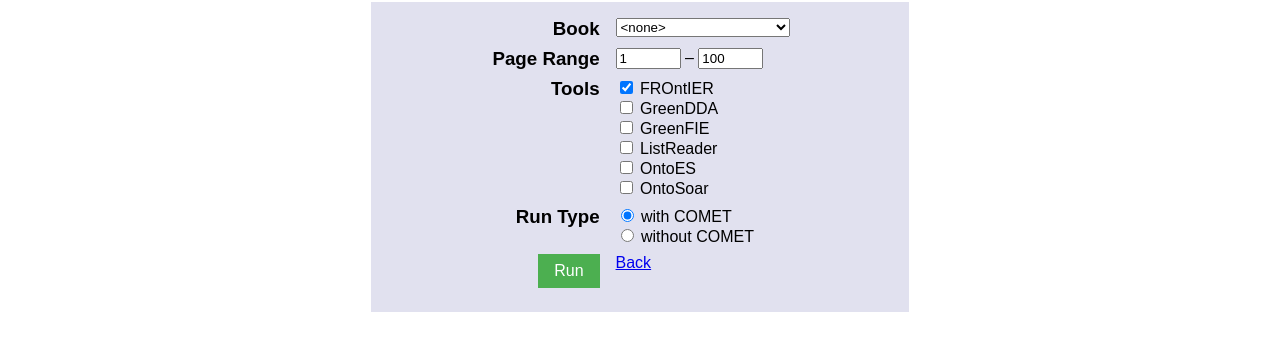
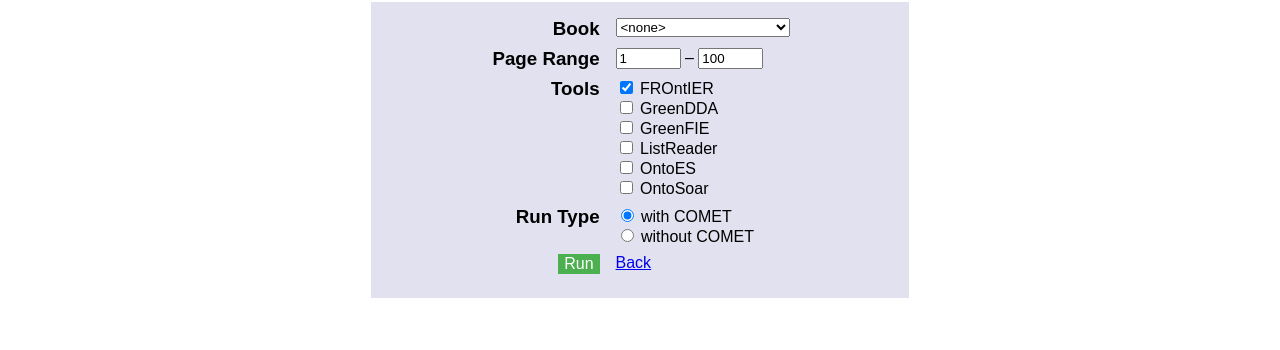
Before and after one commit to stevethomas19/stevethomas19.github.io, a plain HTML site: page form.html in a window 1280 px wide. Shown: the part 214-564 px from the top of the page. Drawn offline with Linux system fonts and the light colour scheme.

Commit message:
changes to stylesheet

```diff
--- a/stylesheet.css
+++ b/stylesheet.css
@@ -79,7 +79,7 @@ input[type="button"]{
 	background-color: #4CAF50; /* Green */
   border: none;
   color: white;
-	padding: .5em 1em;
+	padding: .5emgit push -u origin master 1em;
   text-align: center;
   text-decoration: none;
   display: inline-block;
```
